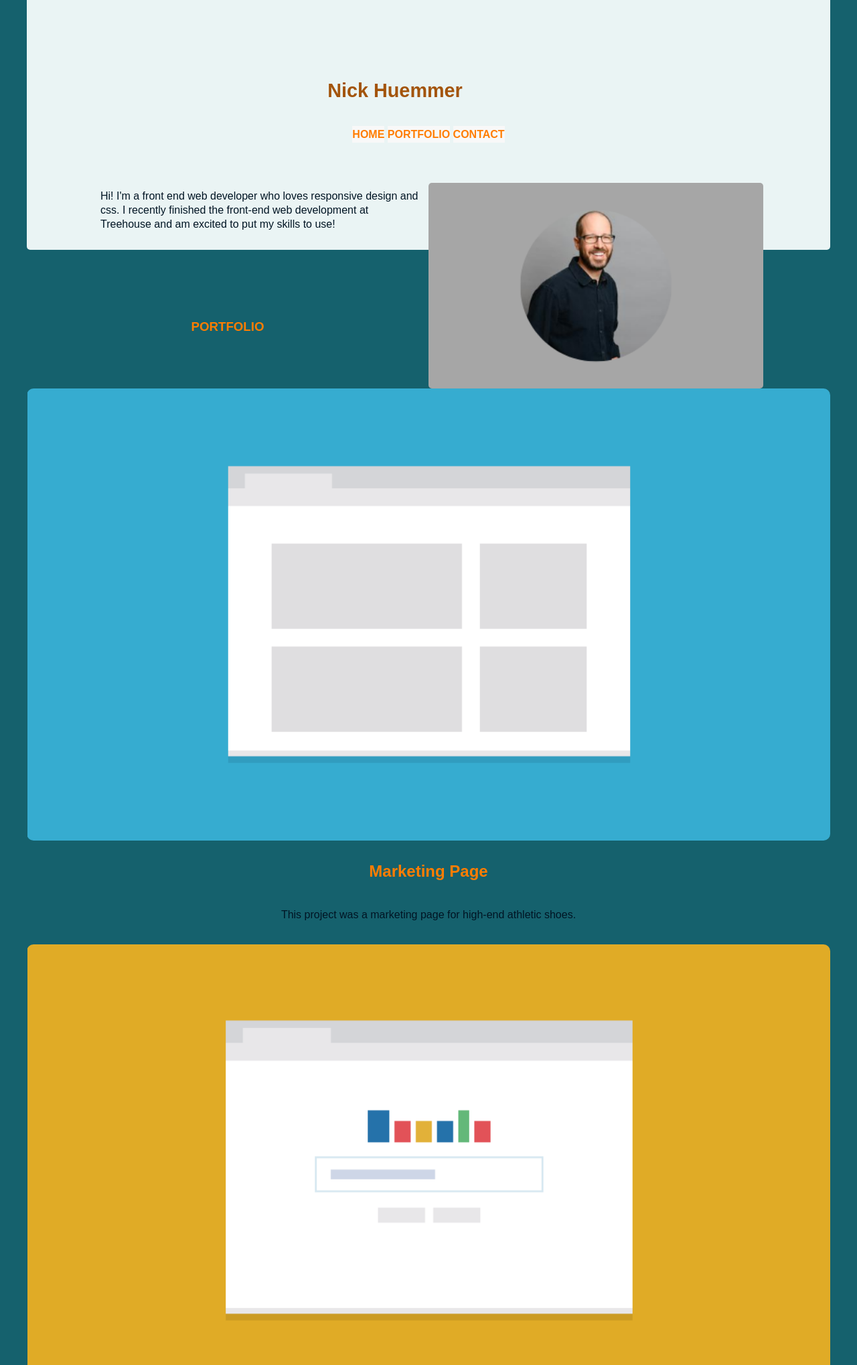
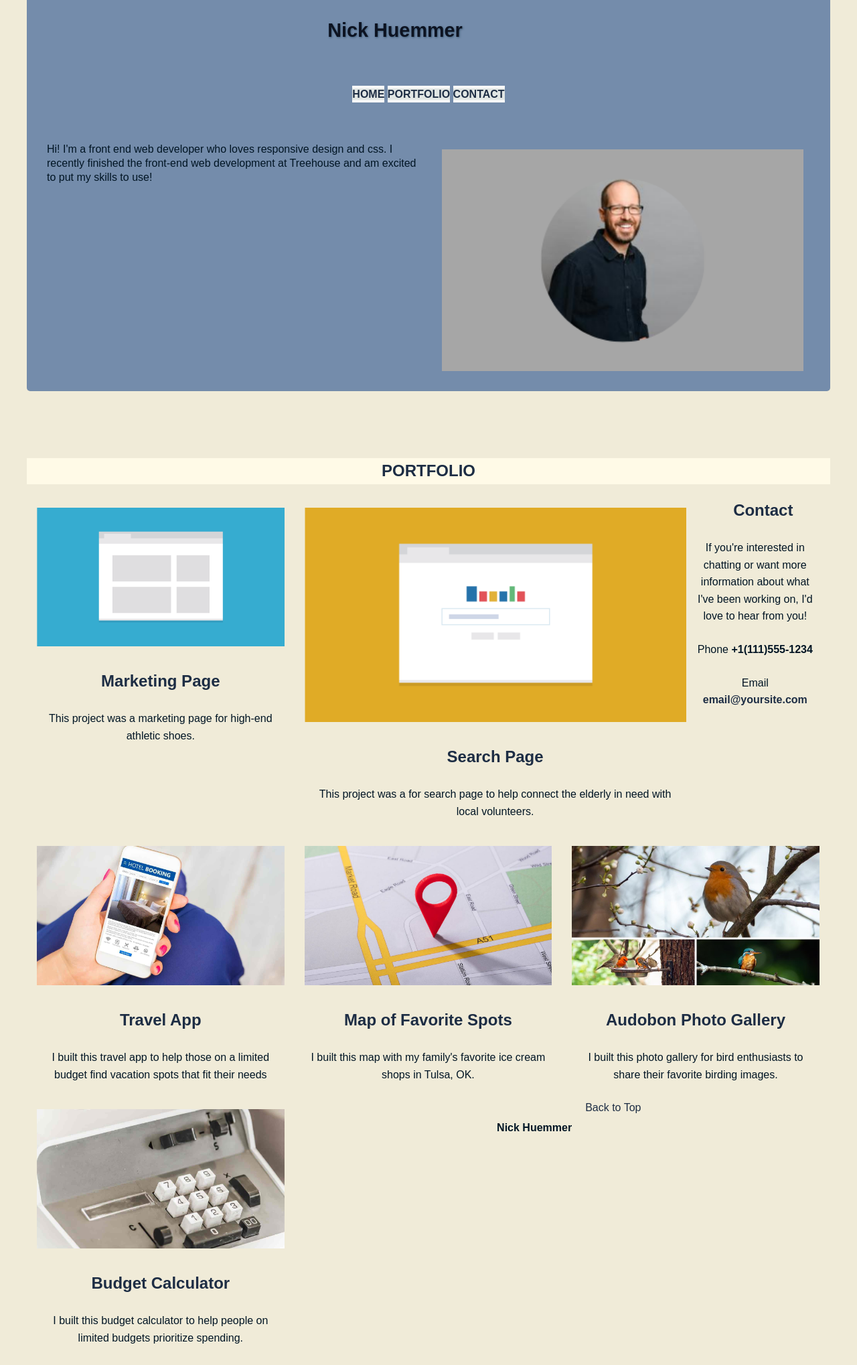
Before and after one commit to ElDuke717/techdegree_project-2, a plain HTML site: page project_2/index.html in a window 1280 px wide. Shown: the part 47-2085 px from the top of the page at 67% size. Drawn offline with Linux system fonts and the light colour scheme; a web font is replaced by a local one.

Commit message:
Latest CSS fixes and adjustments
More CSS fixes and adjustments. I'm starting to make changes to adjust the layout for expanding viewports.

```diff
--- a/project_2/css/style.css
+++ b/project_2/css/style.css
@@ -11,7 +11,7 @@ body {
   font-family: 'Ubuntu', sans-serif;
   line-height: 1.6;
   color: #001524;
-  background-color: #15616D;
+  background-color: #F0EBD8;
   margin: 20px;
   padding: 20px;
   text-align: center;
@@ -19,35 +19,39 @@ body {
 
 header {
   text-align: center;
-  margin: 20px;
+  margin: 10px;
 }
 
 p {
   font-size: 1em;
-  margin: 2em;
+  margin: 1.5em;
 }
 
 h1 {
-  color: #a04f04f8;
+  color: #0D1321;
+  text-shadow: 1px 1px 3px #3E5C76;
 }
 
 
 h2,
 h3,
 a {
-  color: #FF7D00;
+  color: #1D2D44;
 }
 
+h2 {
+  margin-top: 10px;
+}
 
 a {
    text-decoration: none;
 }
 
-.img,
 .portfolio-image {
   width: 100%;
   height: auto;
   border-radius: 10px;
+  padding: 15px;
 }
 
 .profile-image {
@@ -93,6 +97,7 @@ Pseudo-Styles
   max-width: 70%;
   max-height: 70%;
   border-radius: 5px;
+  padding: 20px;
 }
 
 .main-header {
@@ -124,16 +129,35 @@ Pseudo-Styles
 }
 
 .bio {
-  display: inline;
-  margin: 50px;
+  text-align: left;
   padding: 10px;
+  margin: 0 auto;
+  line-height: 1.3em;
 }
 
 .main-heading {
   text-align: center;
   width: 100%;
-  font-weight: absolute;
+  font-weight: bold;
+}
 
+.footer-nav {
+  display: none;
+}
+
+.mobile-name {
+  float: left;
+  font-weight: bold;
+  margin: 20px 10px;
+  padding: 10px;
+}
+
+.mobile-nav {
+  display: inline-block;
+}
+
+.portfolio {
+  background-color: #fffae7;
 }
 
 /* ---- Layout Containers ---- */
@@ -143,14 +167,11 @@ Pseudo-Styles
     padding-left: 1em;
     padding-right: 1em;
     width: 100%;
-    background-color: #EAF4F4;
+    background-color: #748CAB;
+    padding: 10px;
     margin-bottom: 100px;
-    padding: 100px;
     border-radius: 5px;
 }
-
-
-
 
 
   /* =================================
@@ -159,7 +180,7 @@ Pseudo-Styles
 
  @media (min-width: 768px) {
 
-      .name,
+    .name,
     .main-nav,
     .main-nav li {
       display: inline-block;
@@ -169,18 +190,11 @@ Pseudo-Styles
 /* The CSS above allows the list items and name to stretch out beyond the same line*/
 
 
-    .name {
-      width: 240px;
-      Float: left;
-      margin-right: 50px;
-    }
-/* The CSS above makes my name float left when the browser is extended out */
 
-    /*
     .main-nav a {
       background:#e1e6e4;
     }
-*/
+
     .profilepic {
       float: right;
       margin: 0 auto;
@@ -195,7 +209,11 @@ Pseudo-Styles
         line-height: 1.3em;
         width: 50%;
     }
-    /*
+
+    .content-group {
+      background-color: #748CAB;
+    }
+
     .marketing {
       float: left;
       width: 50%;
@@ -226,8 +244,10 @@ Pseudo-Styles
       width: 50%;
     }
 
+
+
 }
-*/
+
 @media (min-width: 1024px) {
 
     .name {
@@ -244,8 +264,43 @@ Pseudo-Styles
       margin: 10px 0px;
     }
 
+    .marketing {
+      float: left;
+      width: 33.3%;
+    }
+
+    .search {
+      float: left;
+      width: 33.3;
+    }
+
+    .travel {
+      float: left;
+      width: 33.3%;
+    }
+
+    .map {
+      float: left;
+      width: 33.3%;
+    }
+
+    .gallery {
+      float: left;
+      width: 33.3%;
+    }
+
+    .calculator {
+      float: left;
+      width: 33.3%;
+    }
 
 
     }
 
+  /*Float Clearfix*/
+
+  .clearfix::after {
+    content: "";
+    clear: both;
+    display: table;
   }
--- a/project_2/index.html
+++ b/project_2/index.html
@@ -18,25 +18,25 @@
             <h1 class="name">Nick Huemmer</h1>
 
             <ul class="nav">
-                <li><a href="#">Home</a></li>
-                <li><a href="#">Portfolio</a></li>
-                <li><a href="#">Contact</a></li>
+                <li><a href="#top">Home</a></li>
+                <li><a href="#portfolio">Portfolio</a></li>
+                <li><a href="#contact">Contact</a></li>
             </ul>
         </nav>
 
-        <header class="student-bio"></header>
+        <header class="student-bio">
             <img  src="images/developerme.png" alt="A professional photo of Nick" class="profilepic">
             <p class="bio">Hi! I'm a front end web developer who loves responsive design and css.  I recently finished the front-end web development at Treehouse and am excited to put my skills to use!</p>
         </header>
     </div>
     </div>
 
-        <main>
-           <h3 class="main-heading">PORTFOLIO</h3>
+        <main class="portfolio">
+           <h2 class="main-heading" id="portfolio">PORTFOLIO</h2>
 
-           <div class="content-group">
+           <div id="content-group">
 
-            <div class="marketing">
+                <div class="marketing">
                     <img src="images/portfolio-1.png" class="portfolio-image"  alt="an example of a marketing site for shoes">
                     <h2>Marketing Page</h2>
                     <p>This project was a marketing page for high-end athletic shoes.</p>
@@ -69,54 +69,43 @@
                 <div class="calculator">
                     <img src="images/oldcalculator.jpg" class="portfolio-image"  alt="a pic of a calculator">
                     <h2>Budget Calculator</h2>
-                    <p>I built this budget calculator to help people on limited budgets prioritize spending in different categories.</p>
+                    <p>I built this budget calculator to help people on limited budgets prioritize spending.</p>
                 </div>
 
             </div>
 
-            <div class="skills">
-                <h2>Skills</h2>
-                <p>I want to master the process of building web sites and increase my knowledge, skills and abilities in:</p>
-                <ul class="skills">
-                  <li>HTML</li>
-                  <li>CSS</li>
-                  <li>JavaScript</li>
-                  <li>Python</li>
-                </ul>
-            </div>
-
-            <div class="Contact">
-                <h2>Contact</h2>
-                <p>If you're interested in chatting or want more information about what I've been working on, I'd love to hear from you!</p>
-
-                <p>Nick Huemmer <br>
-                    7 Oak Tree St. <br>
-                Walnut Creek, CA 94597
-                <p>Phone +1(111)555-1234</p>
-                <p>Email <a href="mailto:email@yoursite.com">email@yoursite.com</a></p>
-            </div>
         </main>
 
 
 
-<footer class="main-footer">
-    <h2>Nick Huemmer</h2>
-        <nav class="main-nav">
-            <ul class="nav">
-            <li class="name">Nick Huemmer</li>
-            <li><a href="index.html">Home</a></li>
-            <li><a href="experience.html">Experience</a></li>
-            <li><a href="photos.html">Photos</a></li>
-            </ul>
-        </nav>
+ <div class="bottom clearfix">
+    <footer>
+        <div class="Contact" id="contact">
+            <h2>Contact</h2>
+            <p>If you're interested in chatting or want more information about what I've been working on, I'd love to hear from you!</p>
 
-        <ul>
-            <li><a href="https://twitter.com/NickHuemmer" target="blank" class="social twitter">Twitter</a></li>
-            <li><a href="https://www.linkedin.com/in/nickjhuemmer/" class="social linkedin">LinkedIn</a></li>
-            <li><a href="https://github.com/ElDuke717" class="social github">Github</a></li>
+            <p>Phone <b>+1(111)555-1234</b></p>
+            <p>Email <b><a href="mailto:email@yoursite.com">email@yoursite.com</a></b></p>
+        </div>
 
-        </ul>
-      <p class="copyright">&copy; 2020, Nick Huemmer</p>
-</footer>
+    </footer>
+
+
+    <nav class="footer-nav">
+        <h3 class="bottom-name">Nick Huemmer</h3>
+                <ul class="nav">
+                    <li><a href="#top">Home</a></li>
+                    <li><a href="#portfolio">Portfolio</a></li>
+                    <li><a href="#contact">Contact</a></li>
+                </ul>
+    </nav>
+
+    <div class="mobile-nav">
+        <h4 class="mobile-name">Nick Huemmer</h4>
+        <span class="back-to-top"><a href="#top">Back to Top</a></span>
+    </div>
+
+
+</div>
 </body>
 </html>
```
